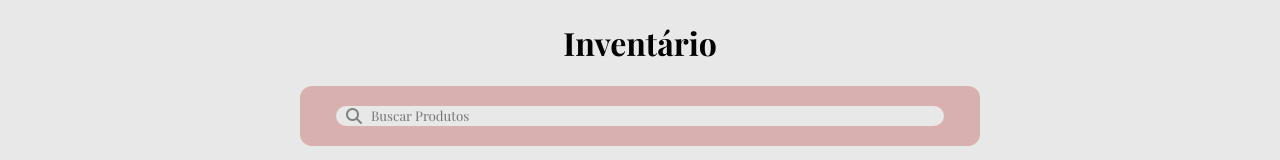
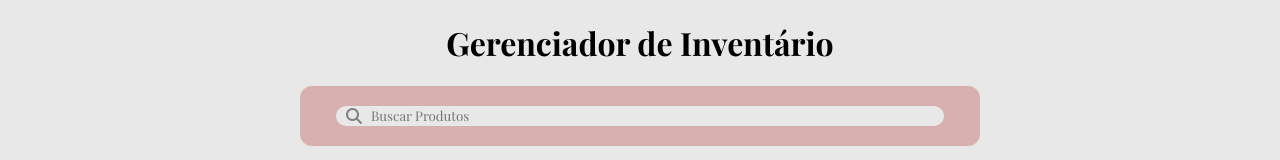
Before and after one commit to GeovannaMenezess/inventory-management, a React (Vite) app in the folder frontend/: page / in a window 1280 px wide. Shown: the top 160 px of the page. Built offline with nearby package versions, Linux system fonts and the light colour scheme; no server answers; a web font is replaced by a local one.

Commit message:
titulo atualizado

```diff
--- a/frontend/src/pages/ProductList.tsx
+++ b/frontend/src/pages/ProductList.tsx
@@ -27,7 +27,7 @@ function ProductList() {
 
   return (
     <div>
-      <h1>Inventário</h1>
+      <h1>Gerenciador de Inventário</h1>
       <div className='buscarProdutos'>
       <div className='inputContainer'>
       <i className="fa-solid fa-magnifying-glass icone-lupa"></i>
```
